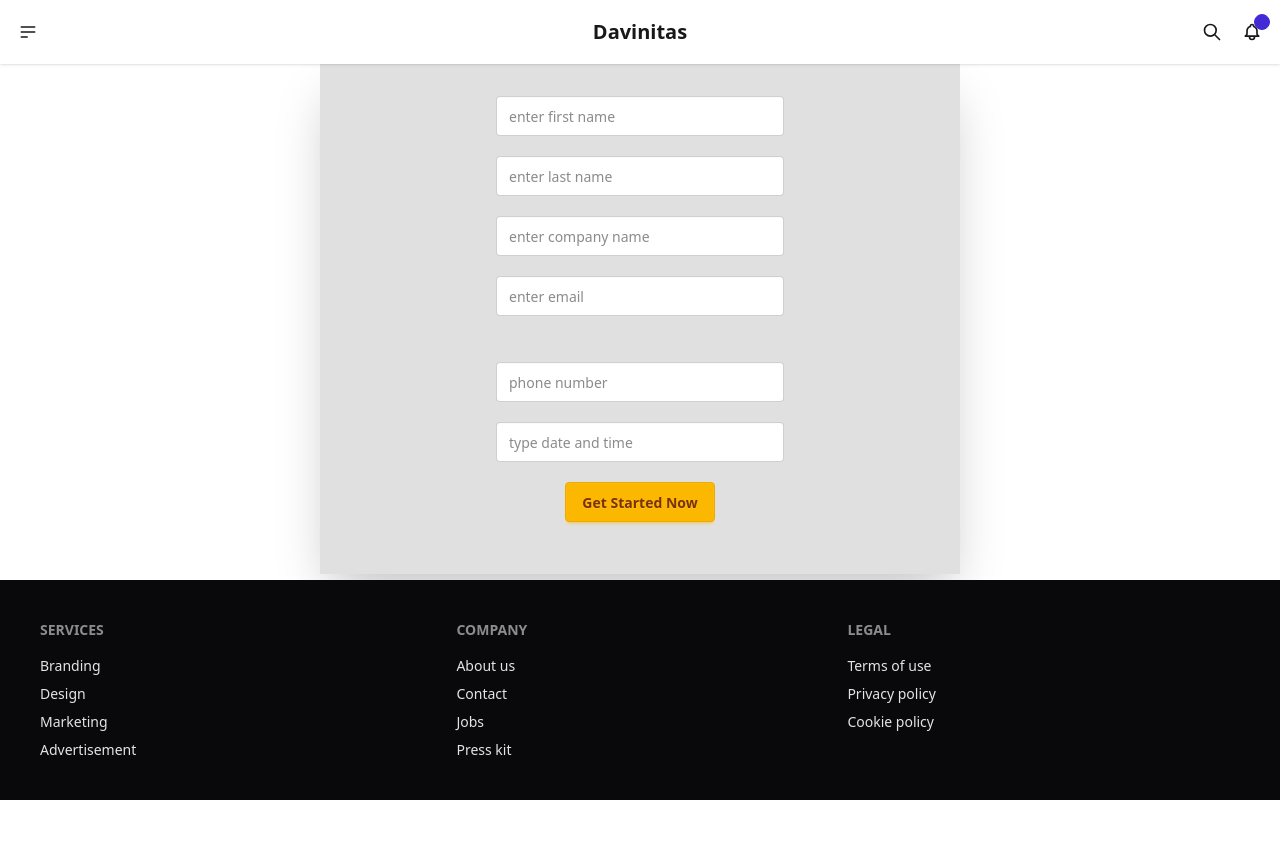
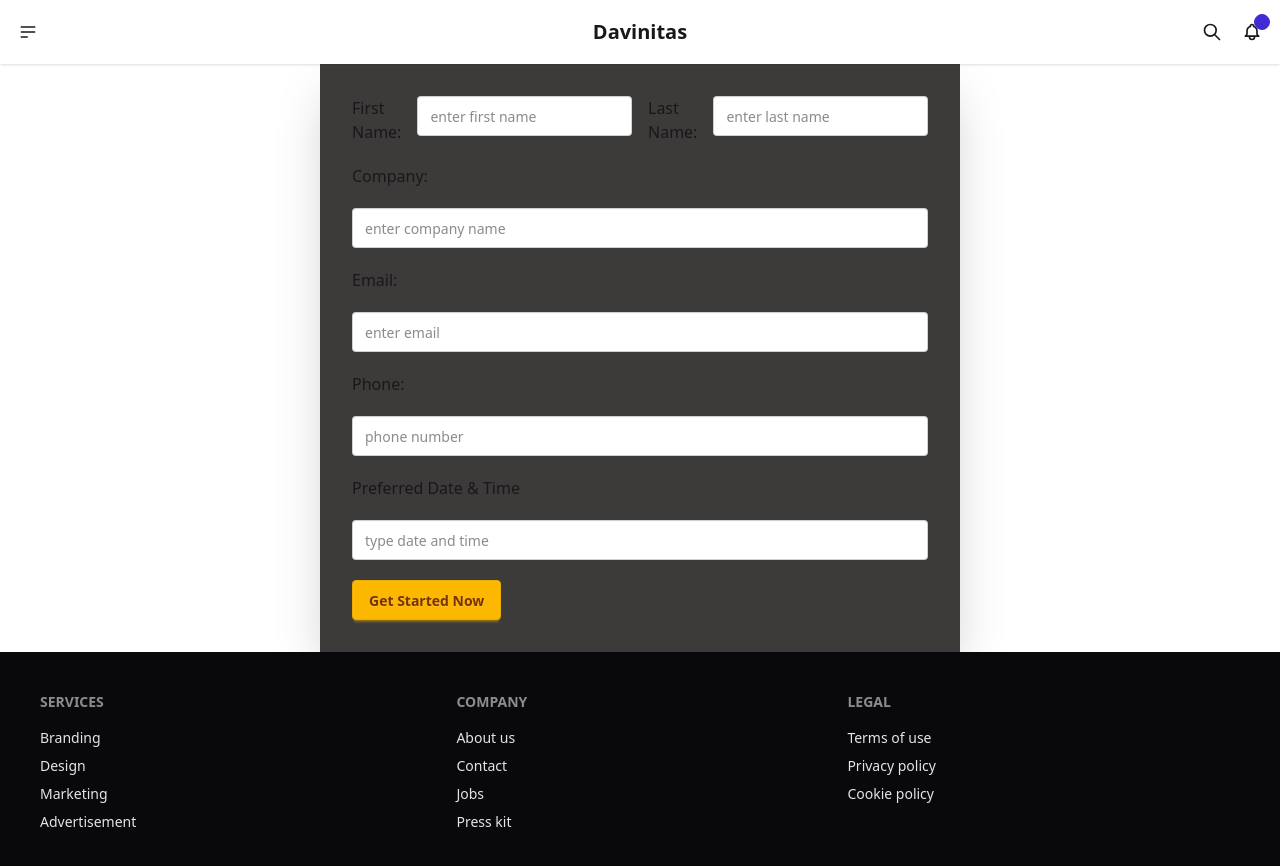
Before and after one commit to JGuzman87/davinitas, a Next.js app: page /contact in a window 1280 px wide. Shown: the top 866 px of the page. Before the commit the page ends 800 px from the top, so only its background shows below. Built offline with nearby package versions, Linux system fonts and the light colour scheme.

Commit message:
adjusted form style

```diff
--- a/src/app/globals.css
+++ b/src/app/globals.css
@@ -12,22 +12,3 @@ body {
 
   min-height: 100vh
 }
-
-.form-container {
-  display: flex;
-  flex-direction: column;
-  width: 50%;
-  padding: 2rem;
-  align-items: center;
-  width: 50%;
-  gap: 20px;
-  background-color: rgb(224, 224, 224);
-
-
-}
-label {
-  width: 50%;
-}
-input {
-  width: 100%;
-}
--- /dev/null
+++ b/src/components/Form.css
@@ -0,0 +1,22 @@
+.form-container {
+  display: flex;
+  flex-direction: column;
+  width: 50%;
+  padding: 2rem;
+  align-items: flex-start;
+  width: 50%;
+  gap: 20px;
+  background-color: rgb(61, 58, 58);
+
+
+}
+.first-last-label  {
+    display: flex;
+    flex-direction: row;
+    gap: 1rem;
+
+
+}
+input {
+  width: 100%;
+}
--- a/src/components/Form.tsx
+++ b/src/components/Form.tsx
@@ -1,5 +1,5 @@
 "use client";
-
+import './Form.css';
 import {useState} from 'react';
 
 interface Client {
@@ -16,7 +16,7 @@ interface Client {
 const Form = () => {
 
   const [client, setClient] = useState <Client>({first: '', last: '', company: '', email: '', phone: '' , date_time: '' })
-  const [error, setError] = useState('');
+
 
 
   const handleChange = (e: React.ChangeEvent<HTMLInputElement>) => {
@@ -25,113 +25,109 @@ const Form = () => {
     //name element updates to the input value
     setClient((prevClient) => ({ ...prevClient, [name]: value }));
 
-    // if (e.target.name === 'first') {
-    //   setClient({...client, first: e.target.value});
-    // } else if(e.target.name === 'last') {
-    //   setClient({...client, last: e.target.value});
-    // }else if (e.target.name === 'company') {
-    //   setClient({...client, company: e.target.value});
-    // } else if(e.target.name === 'email') {
-    //   setClient({...client, email: e.target.value})
-    // }else if(e.target.name === 'phone') {
-    //   setClient({...client, phone: e.target.value})
-    // }else if(e.target.name === 'date_time') {
-    //   setClient({...client, date_time: e.target.value})
-    // }
   };
 
-  const handleClick = (e: React.MouseEvent<HTMLButtonElement>) => {
+  const handleClick = (e: React.FormEvent<HTMLFormElement>) => {
     e.preventDefault();
+    console.log(client)
 
     //This grabs all the values from the client object and puts them into an array.
     //	.every() is an array method that checks every item in an array and returns true only if all items pass the test.
-    const isFormComplete = Object.values(client).every(
-      (value) => value.trim() !== ""
-    );
-    if (!isFormComplete) {
-      setError("Please fill all fields");
-    } else {
-      setError("");
-      console.log(client);
-    }
+    // const isFormComplete = Object.values(client).every(
+    //   (value) => value.trim() !== ""
+    // );
+    // if (!isFormComplete) {
+    //   setError("Please fill all fields");
+    // } else {
+    //   setError("");
+    //   console.log(client);
+    // }
   };
 
 
   return (
-    <form className="form-container shadow-2xl">
-      <label className="floating-label">
-        <span>First</span>
+    <form className="form-container shadow-2xl" onSubmit={handleClick}>
+      <label htmlFor="first" className="first-last-label floating-label">
+        First Name:
         <input
           value={client?.first}
           name="first"
           type="text"
           placeholder="enter first name"
-          className="input input-md"
+          className="input validator input-md w-50"
           onChange={handleChange}
+          required
         />
-      </label>
-      <label className="floating-label">
-        <span>Last</span>
+        Last Name:
         <input
           value={client?.last}
           name="last"
           type="text"
           placeholder="enter last name"
-          className="input input-md"
+          className="input validator input-md w-50"
           onChange={handleChange}
+          required
         />
       </label>
-      <label className="floating-label">
-        <span>Company</span>
+
+
+      <label htmlFor="company" className="floating-label">
+        Company:
+      </label>
       <input
         value={client?.company}
         name="company"
         type="text"
         placeholder="enter company name"
-          className="input input-md"
+        className="input validator input-md"
         onChange={handleChange}
+        required
       />
+
+      <label htmlFor="email" className="floating-label">
+        Email:
       </label>
-
-      <label className="floating-label">
-        <span>email</span>
       <input
         value={client?.email}
         name="email"
         type="email"
-          required
         placeholder="enter email"
         className="input validator input-md"
         onChange={handleChange}
+        required
       />
-        <div className="validator-hint">Enter valid email address</div>
+
+      <label htmlFor="phone" className="floating-label">
+        Phone:{" "}
       </label>
-      <label className="floating-label">
-        <span>Phone</span>
+
       <input
         value={client?.phone}
         name="phone"
         type="text"
         placeholder="phone number"
-          className="input input-md"
+        className="input validator input-md"
         onChange={handleChange}
+        required
       />
+
+      <label htmlFor="date_time" className="floating-label">
+        Preferred Date & Time
       </label>
-      <label className="floating-label">
-        <span>date & time</span>
+
       <input
         value={client?.date_time}
         name="date_time"
         type="text"
         placeholder="type date and time"
-          className="input input-md"
+        className="input validator input-md"
         onChange={handleChange}
+        required
       />
-      </label>
-      <button className="btn btn-warning" onClick={handleClick}>
+
+      <button className="btn btn-warning" type="submit">
         Get Started Now
       </button>
-      <p style={{ color: "red" }}>{error}</p>
     </form>
   );
 }
```
Also changed, not shown: 1 other file (tests, documents, lock files or other folders). Lines whose indentation alone changed are shown as unchanged.
